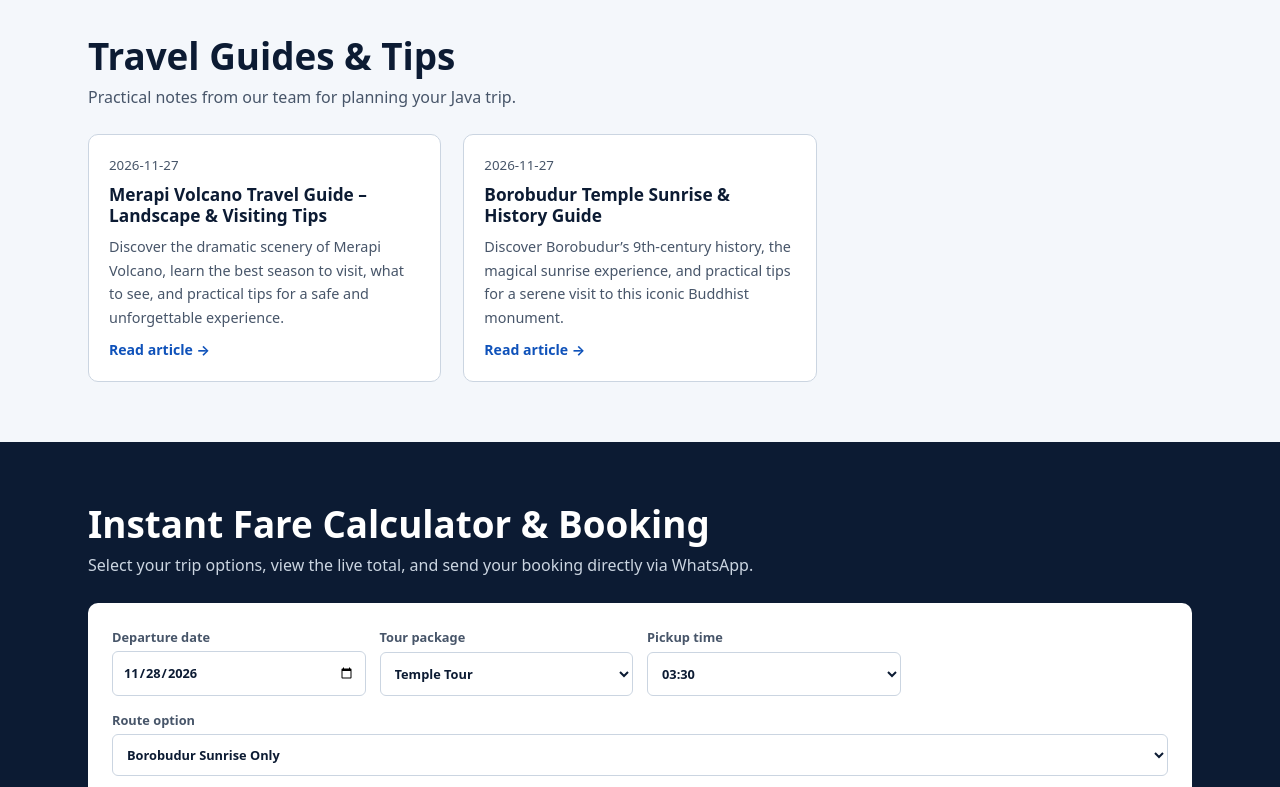
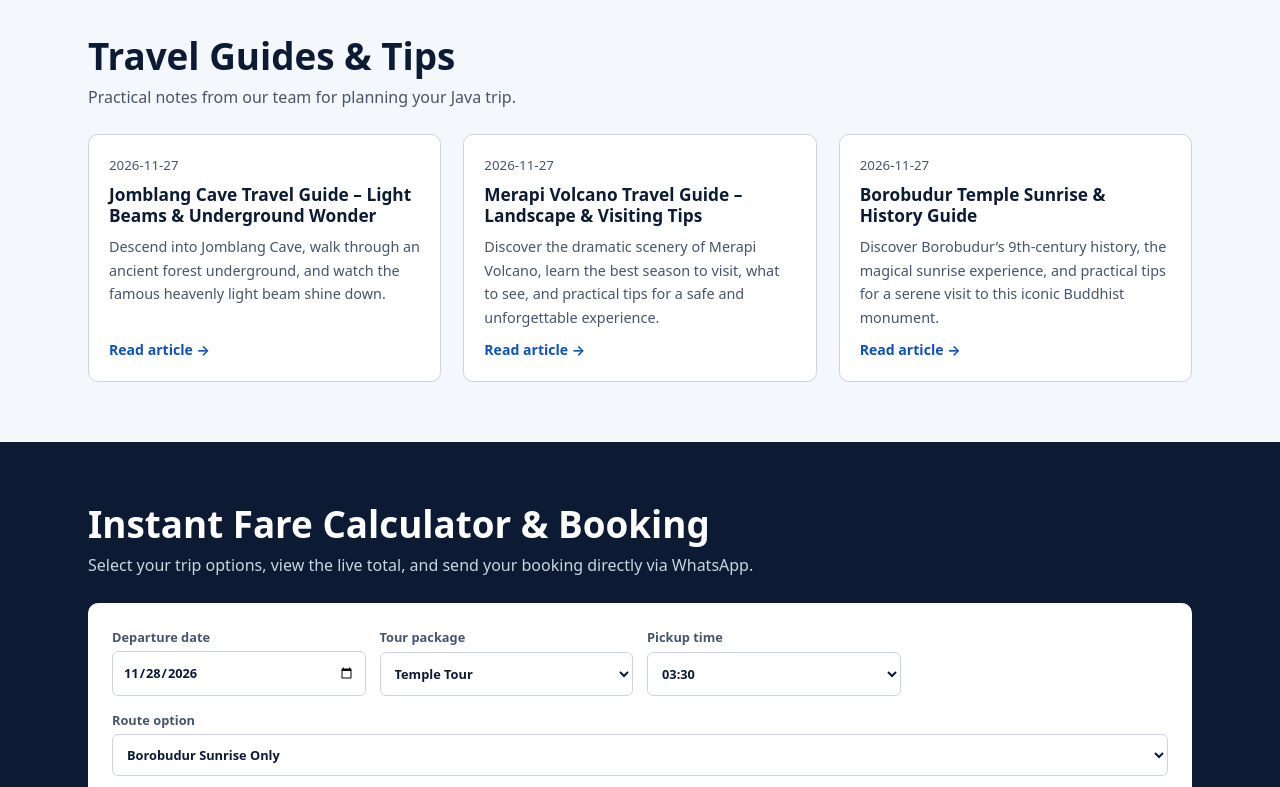
Before and after one commit to ardhoihsanaputra-blip/wonderfuljogjatrip, a plain HTML site: page index.html in a window 1280 px wide. Shown: the part 2740-3527 px from the top of the page. Drawn offline with nearby package versions, Linux system fonts and the light colour scheme.

Commit message:
chore(seo): auto build [skip ci]

```diff
--- a/index.html
+++ b/index.html
@@ -429,6 +429,12 @@ footer{background:var(--pd);color:#cbd5e1;padding:48px 0 22px;font-size:.92rem}f
   <h2>Travel Guides &amp; Tips</h2>
   <p class="sub">Practical notes from our team for planning your Java trip.</p>
   <div class="lt-grid">
+      <a class="lt-card" href="https://wonderfultripjogja.com/articles/2026-11-27-jomblang-cave-travel-guide.html">
+        <small>2026-11-27</small>
+        <h3>Jomblang Cave Travel Guide – Light Beams &amp; Underground Wonder</h3>
+        <p>Descend into Jomblang Cave, walk through an ancient forest underground, and watch the famous heavenly light beam shine down.</p>
+        <span class="lt-more">Read article →</span>
+      </a>
       <a class="lt-card" href="https://wonderfultripjogja.com/articles/2026-11-27-merapi-volcano-travel-guide.html">
         <small>2026-11-27</small>
         <h3>Merapi Volcano Travel Guide – Landscape &amp; Visiting Tips</h3>
@@ -438,7 +444,7 @@ footer{background:var(--pd);color:#cbd5e1;padding:48px 0 22px;font-size:.92rem}f
       <a class="lt-card" href="https://wonderfultripjogja.com/articles/2026-11-27-borobudur-temple-travel-guide.html">
         <small>2026-11-27</small>
         <h3>Borobudur Temple Sunrise &amp; History Guide</h3>
-        <p>Discover Borobudur’s 9th‑century history, the magical sunrise experience, and practical tips for a serene visit to this iconic Buddhist monument.</p>
+        <p>Discover Borobudur’s 9th-century history, the magical sunrise experience, and practical tips for a serene visit to this iconic Buddhist monument.</p>
         <span class="lt-more">Read article →</span>
       </a>
   </div>
```
